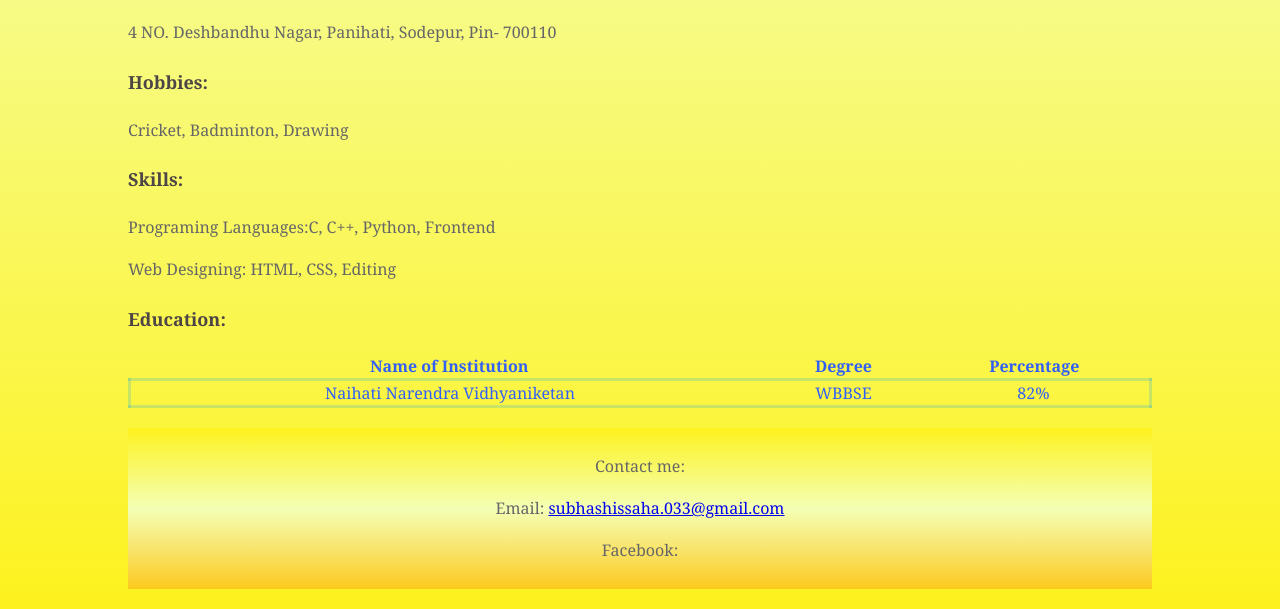
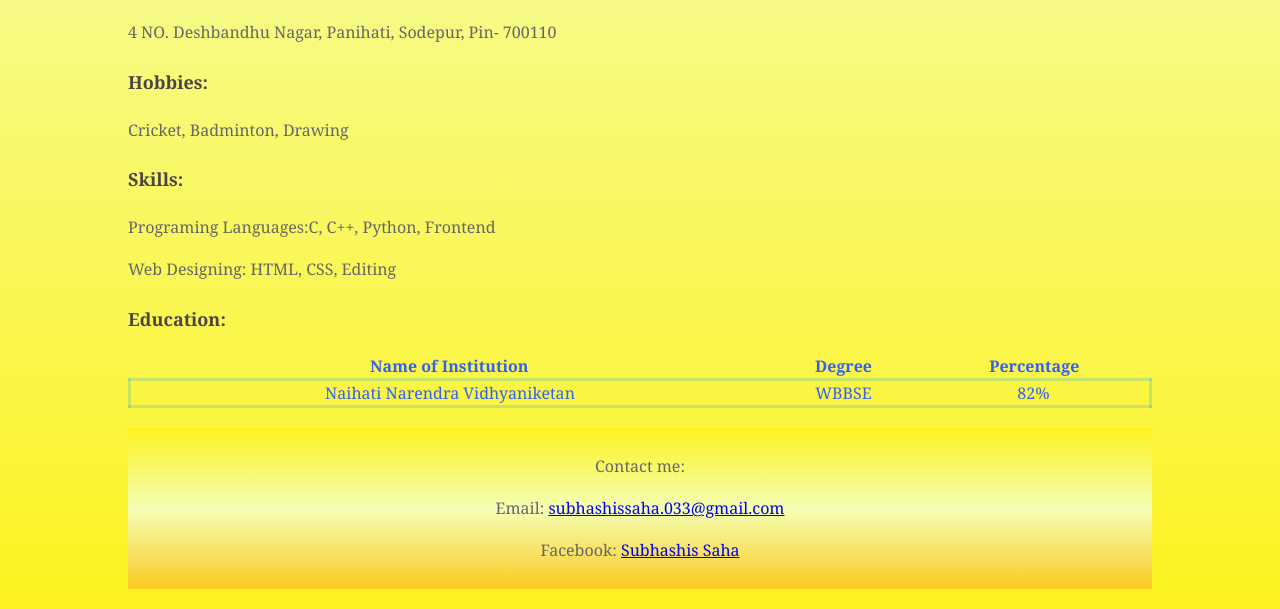
Before and after one commit to Su-bho/portfolio.github.io, a plain HTML site: page index.html in a window 1280 px wide. Shown: the part 1166-1775 px from the top of the page. Drawn offline with Linux system fonts and the light colour scheme.

Commit message:
Update index.html

```diff
--- a/index.html
+++ b/index.html
@@ -67,7 +67,7 @@
          <footer class="foot">
             <p>Contact me:</p>
             <p>Email: <a href="https://mail.google.com/mail/u/0/#inbox">subhashissaha.033@gmail.com</a></p>
-            <p>Facebook: <a href="https://www.facebook.com/subhashis.saha.927> Subhashis Saha</a></p>
+            <p>Facebook: <a href="https://www.facebook.com/subhashis.saha.927"> Subhashis Saha</a></p>
 
         </footer>
 </body>
```
